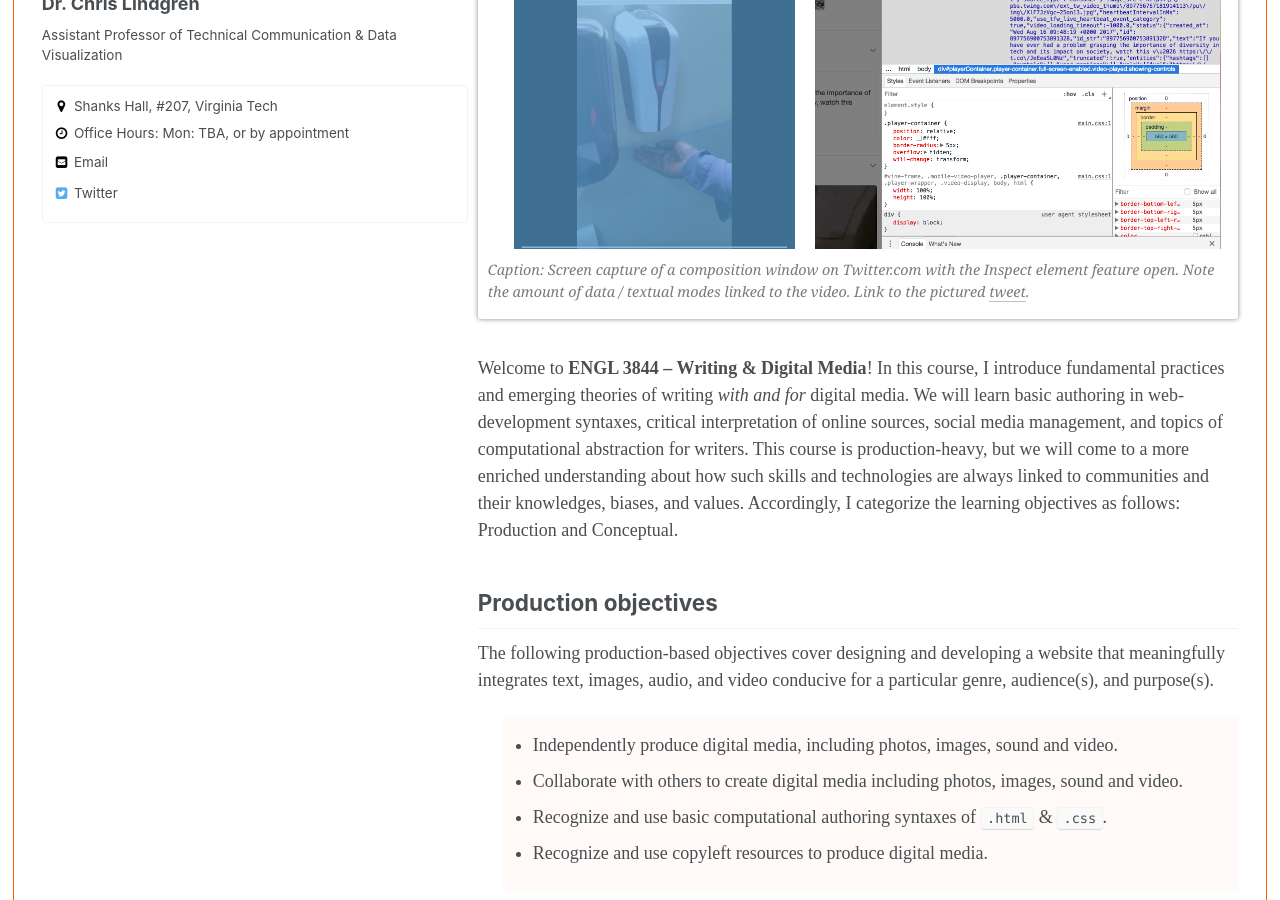
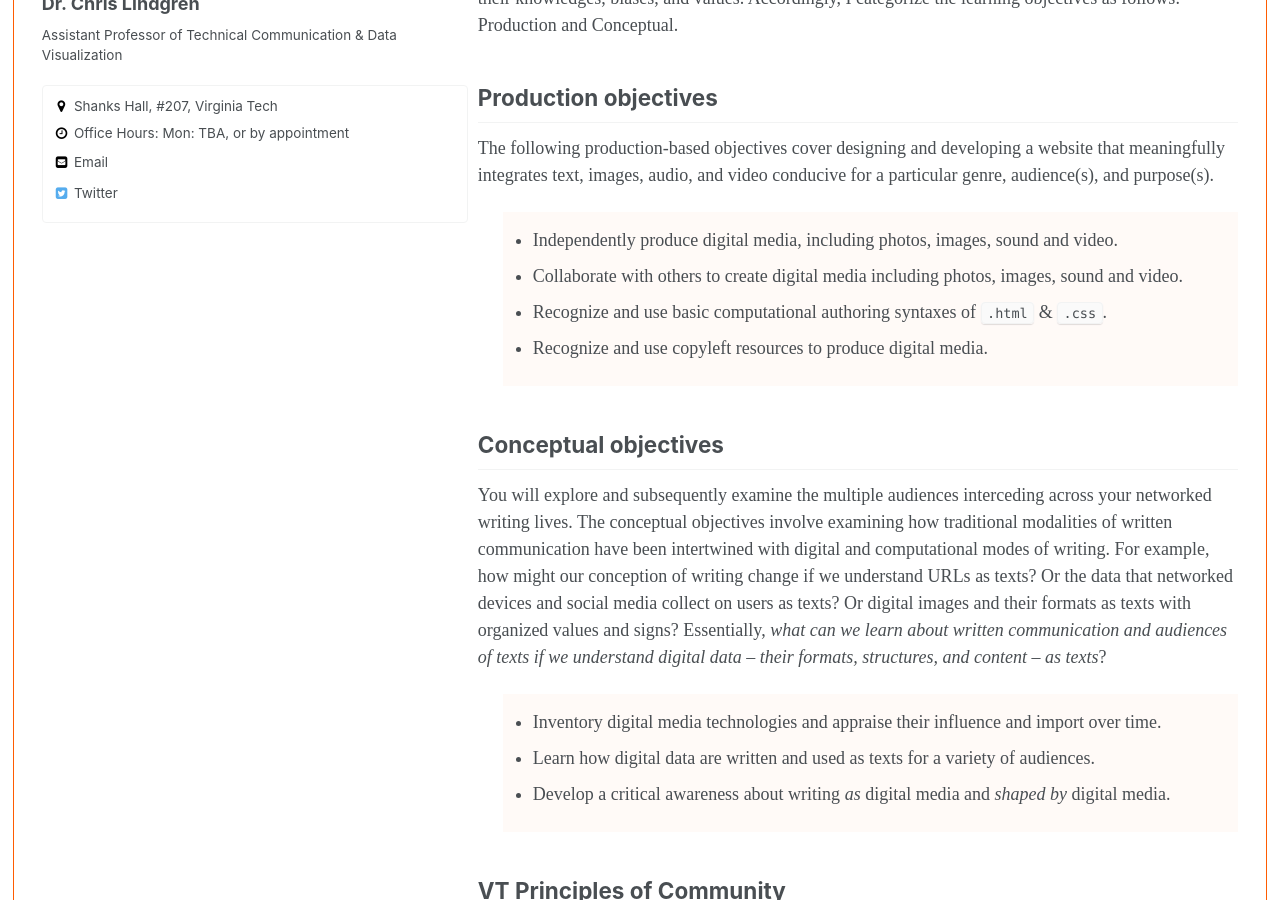
Before and after one commit to engl3844/engl3844s18, a Jekyll site: the page built from _pages/about.md, in a window 1280 px wide and 900 px high, scrolled down 619 px. Built offline with Jekyll 4.4.1, drawn with Linux system fonts in a browser that asks for light colours; some web fonts are replaced.

```diff
--- a/_pages/about.md
+++ b/_pages/about.md
@@ -7,13 +7,6 @@
   - /overview/
   - /overview.html
 ---
-
-<figure id="twitter-css-body" class="figure-inline">
-  <img src="/images/tech-bias-vid-twitter.png" alt="Screen capture of a video posted on Twitter.com with the Inspect element feature open. Note the amount of textual modes linked to the video." />
-  <figcaption>
-    Caption: Screen capture of a composition window on Twitter.com with the Inspect element feature open. Note the amount of data / textual modes linked to the video. Link to the pictured <a href="https://twitter.com/nke_ise/status/897756900753891328" target="_blank">tweet</a>.
-  </figcaption>
-</figure>
 
 Welcome to **ENGL 3844 &ndash; Writing &amp; Digital Media**! In this course, I introduce fundamental practices and emerging theories of writing <i>with and for</i> digital media. We will learn basic authoring in web-development syntaxes, critical interpretation of online sources, social media management, and topics of computational abstraction for writers. This course is production-heavy, but we will come to a more enriched understanding about how such skills and technologies are always linked to communities and their knowledges, biases, and values. Accordingly, I categorize the learning objectives as follows: Production and Conceptual.
 
```
Also changed, not shown: _projects/p1-data-gathering.md (+7 -7 lines), _projects/p2-visuals.md (+2 -2 lines), _projects/p3-video.md (+3 -3 lines), _projects/p4-html-css.md (+2 -2 lines), _projects/participation-memo.md (+2 -2 lines).
